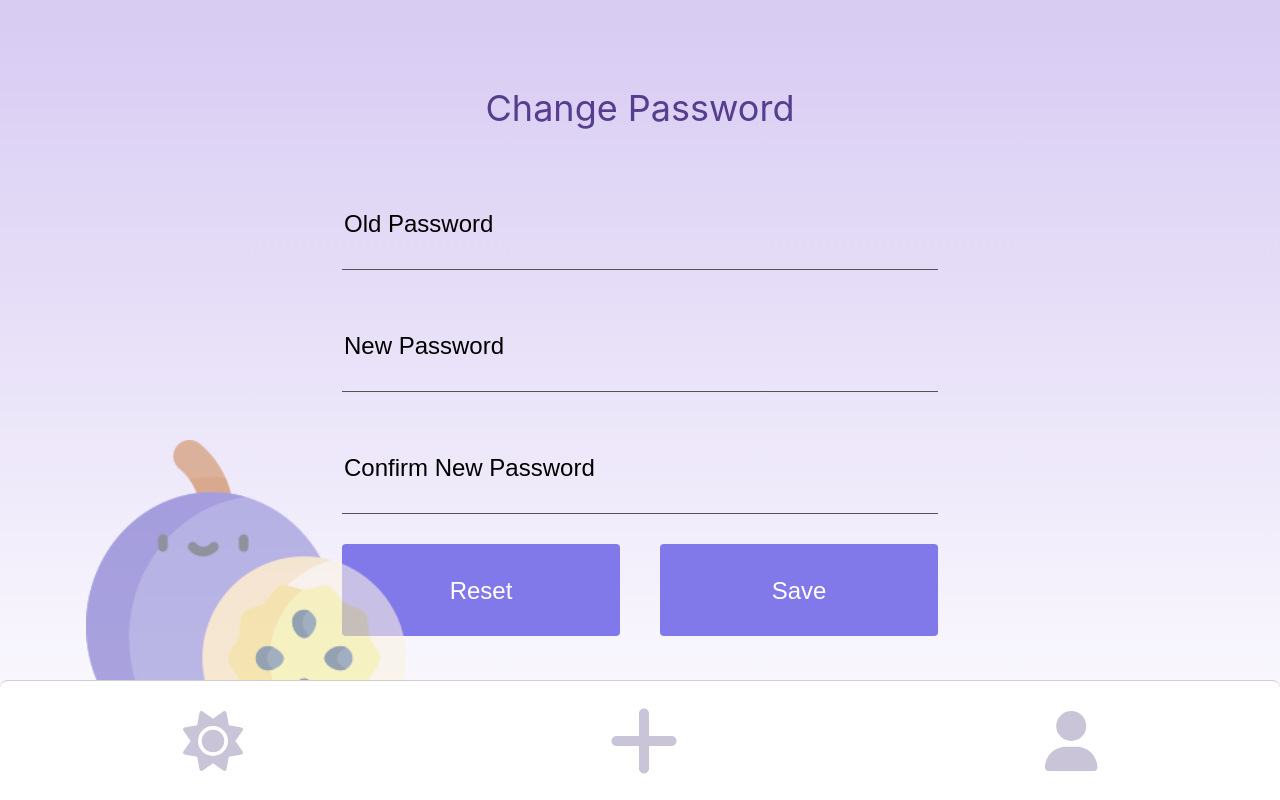
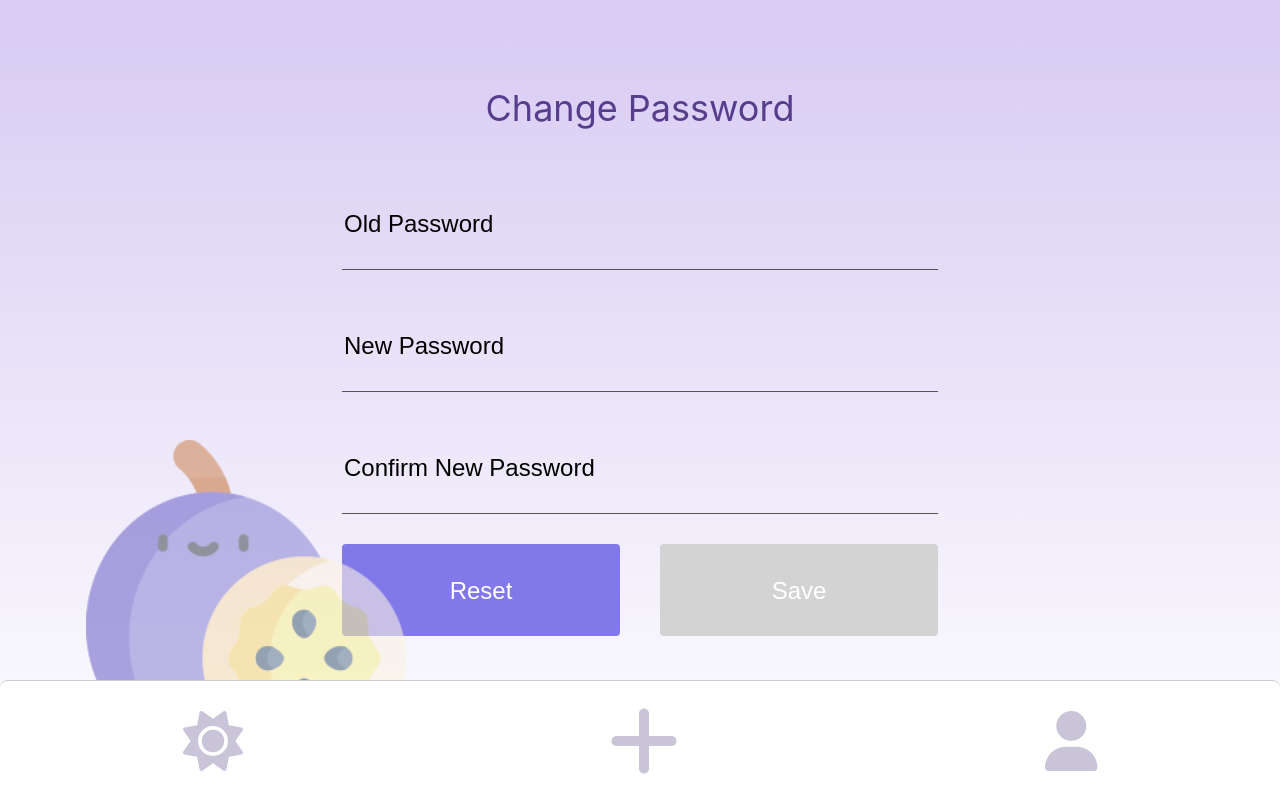
Before and after one commit to Glow-Carrots-App/glow-web, a Next.js app: page /settings/password in a window 1280 px wide. Built offline with nearby package versions, Linux system fonts and the light colour scheme; no server answers; sample sign-in values are in the browser's storage.

Commit message:
Add visual style to disable password submit

```diff
--- a/components/ChangePasswordForm/index.js
+++ b/components/ChangePasswordForm/index.js
@@ -53,6 +53,9 @@ const ChangePasswordForm = () => {
           Reset
         </button>
         <button
+          disabled={
+            newPassword && oldPassword && confirmNewPassword ? false : true
+          }
           type="submit"
           className={styles.save}
           onClick={handlePasswordUpdate}
--- a/components/ChangePasswordForm/styles.module.css
+++ b/components/ChangePasswordForm/styles.module.css
@@ -49,6 +49,10 @@
   font-size: medium;
 }
 
+.save:disabled {
+  background-color: lightgray;
+}
+
 @media (min-width: 768px) {
   .container {
     gap: 30px;
--- a/components/SignInForm/index.js
+++ b/components/SignInForm/index.js
@@ -46,9 +46,7 @@ const SignInForm = () => {
         autoComplete="current-password"
         placeholder="Password"
         value={password}
-        pattern={validatePasswordRegex}
         className={styles.signInFields}
-        onInput={(e) => e.target.setCustomValidity(validatePasswordMsg)}
         onChange={(e) => setPassword(e.target.value)}
       />
       <input
```
